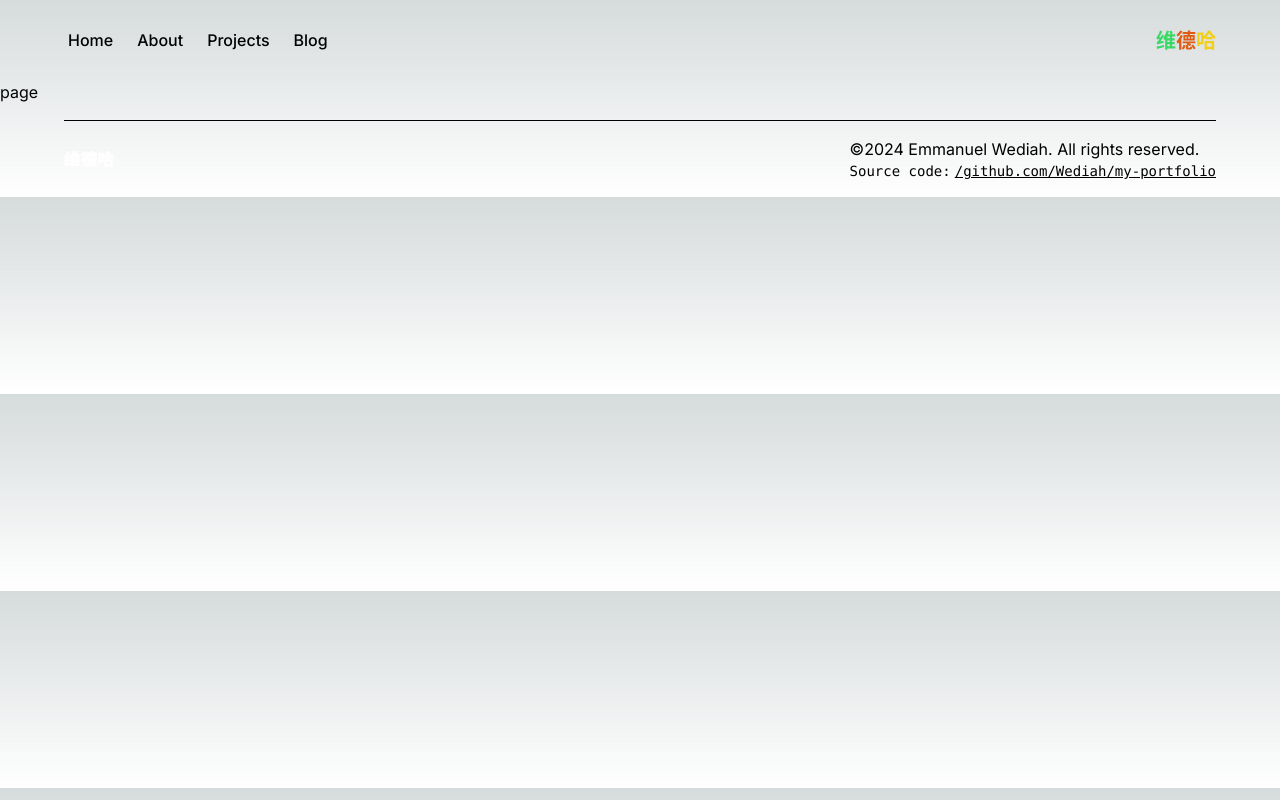
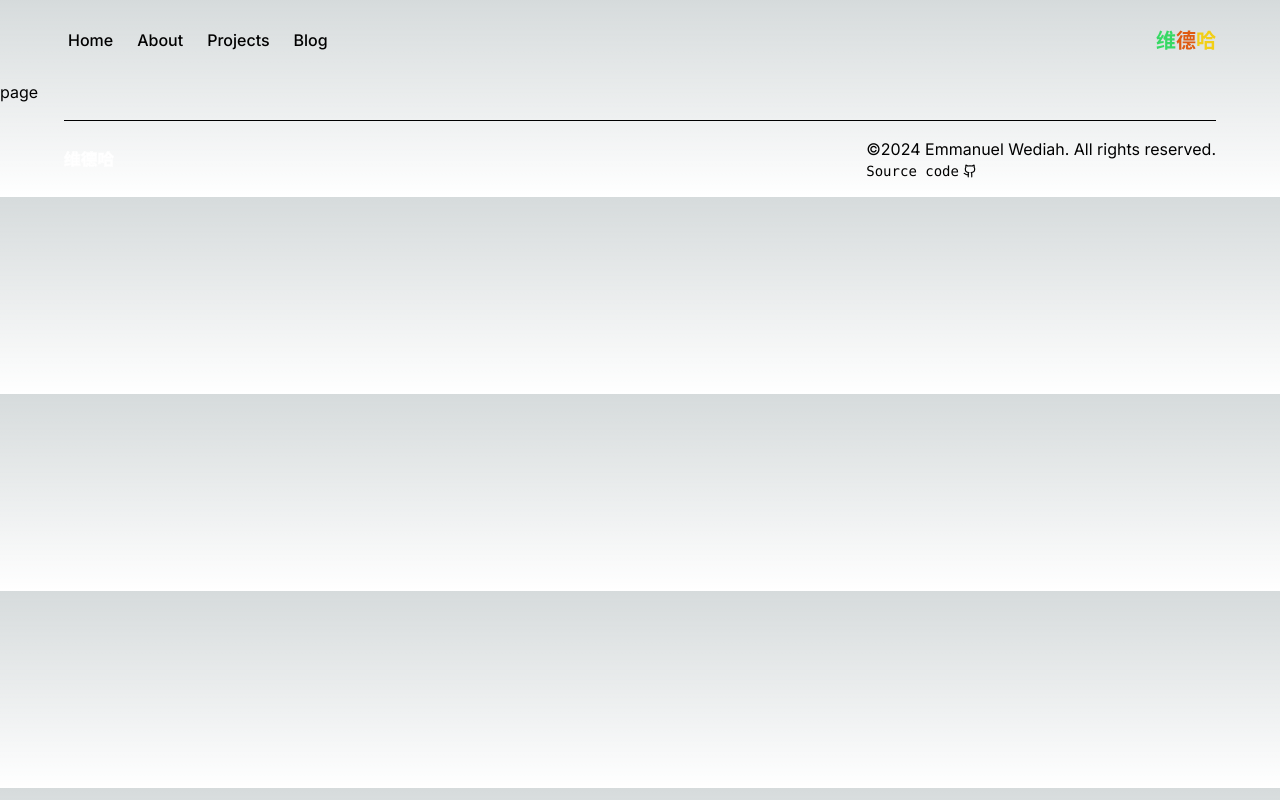
Before and after one commit to Wediah/my-portfolio, a Next.js app: page /about in a window 1280 px wide. Built offline with nearby package versions, Linux system fonts and the light colour scheme.

Commit message:
Update footer component and package dependencies

```diff
--- a/app/components/footer.jsx
+++ b/app/components/footer.jsx
@@ -1,23 +1,22 @@
 import React from 'react'
 import Image from 'next/image'
 import logo2 from '/public/logo2.svg'
+import { LuGithub } from "react-icons/lu";
 
 function Footer() {
   return (
     <div className='container mx-auto px-4 md:px-16 h-full pb-4'>
-        <hr class="h-px my-4 bg-black border-0 dark:bg-white"></hr>
+        <hr class="h-px my-4 bg-black border-0 dark:bg-white decoration-wavy"></hr>
 
         <div className='flex justify-between items-center h-full'>
         <Image src={logo2} alt="logo" width={50} height={50} />
 
             <span className=' text-md text-black dark:text-white'>
                 ©2024 Emmanuel Wediah. All rights reserved. <br />
-                <p className='text-sm font-mono text-right'>
-                    Source code:
-                    <a className='underline pl-1' href="https://github.com/Wediah/my-portfolio">
-                        /github.com/Wediah/my-portfolio
-                    </a>
-                    </p>
+                <p className='text-sm font-mono right-0  items-center flex gap-1'>
+                    Source code
+                    <LuGithub />
+                </p>
             </span>
 
 
```
Also changed, not shown: package.json (+5 -4 lines), 1 other file (tests, documents, lock files or other folders).
